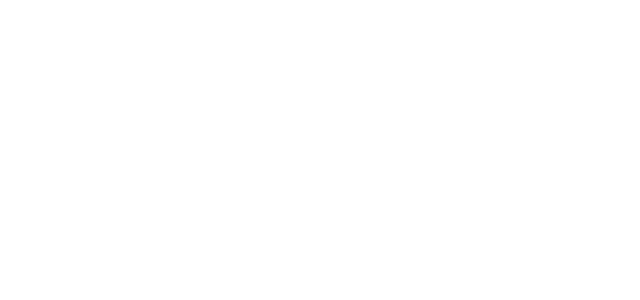
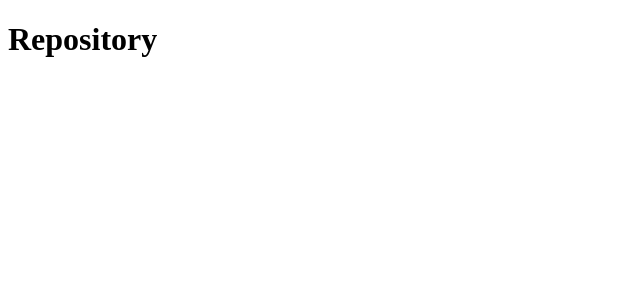
Before and after one commit to deivisondc/github-explorer, a React (Create React App) app: page /1 in a window 1280 px wide. Shown: the top 300 px of the page, without its empty margins (0-640 px from the left). Built offline with nearby package versions, Linux system fonts and the light colour scheme.

Commit message:
add routes (react-router-dom)

```diff
--- a/src/App.tsx
+++ b/src/App.tsx
@@ -1,9 +1,12 @@
 import React from 'react';
+import { BrowserRouter } from 'react-router-dom';
 
-function App() {
-  return (
-    <div className="App" />
-  );
-}
+import Routes from './routes';
+
+const App: React.FC = () => (
+  <BrowserRouter>
+    <Routes />
+  </BrowserRouter>
+);
 
 export default App;
--- /dev/null
+++ b/src/pages/Dashboard/index.tsx
@@ -0,0 +1,9 @@
+import React from 'react';
+
+// import { Container } from './styles';
+
+const Dashboard: React.FC = () => {
+  return <h1>dashboard</h1>;
+}
+
+export default Dashboard;
--- /dev/null
+++ b/src/pages/Repository/index.tsx
@@ -0,0 +1,9 @@
+import React from 'react';
+
+// import { Container } from './styles';
+
+const Repository: React.FC = () => {
+  return <h1>Repository</h1>;
+}
+
+export default Repository;
--- /dev/null
+++ b/src/routes/index.tsx
@@ -0,0 +1,14 @@
+import React from 'react';
+import { Switch, Route } from 'react-router-dom';
+
+import Dashboard from '../pages/Dashboard';
+import Repository from '../pages/Repository';
+
+const Routes: React.FC = () => (
+  <Switch>
+    <Route path="/" component={Dashboard} exact />
+    <Route path="/:id" component={Repository} />
+  </Switch>
+);
+
+export default Routes;
```
Also changed, not shown: package.json (+7 -1 lines), .eslintrc.json, 1 other file (tests, documents, lock files or other folders).
